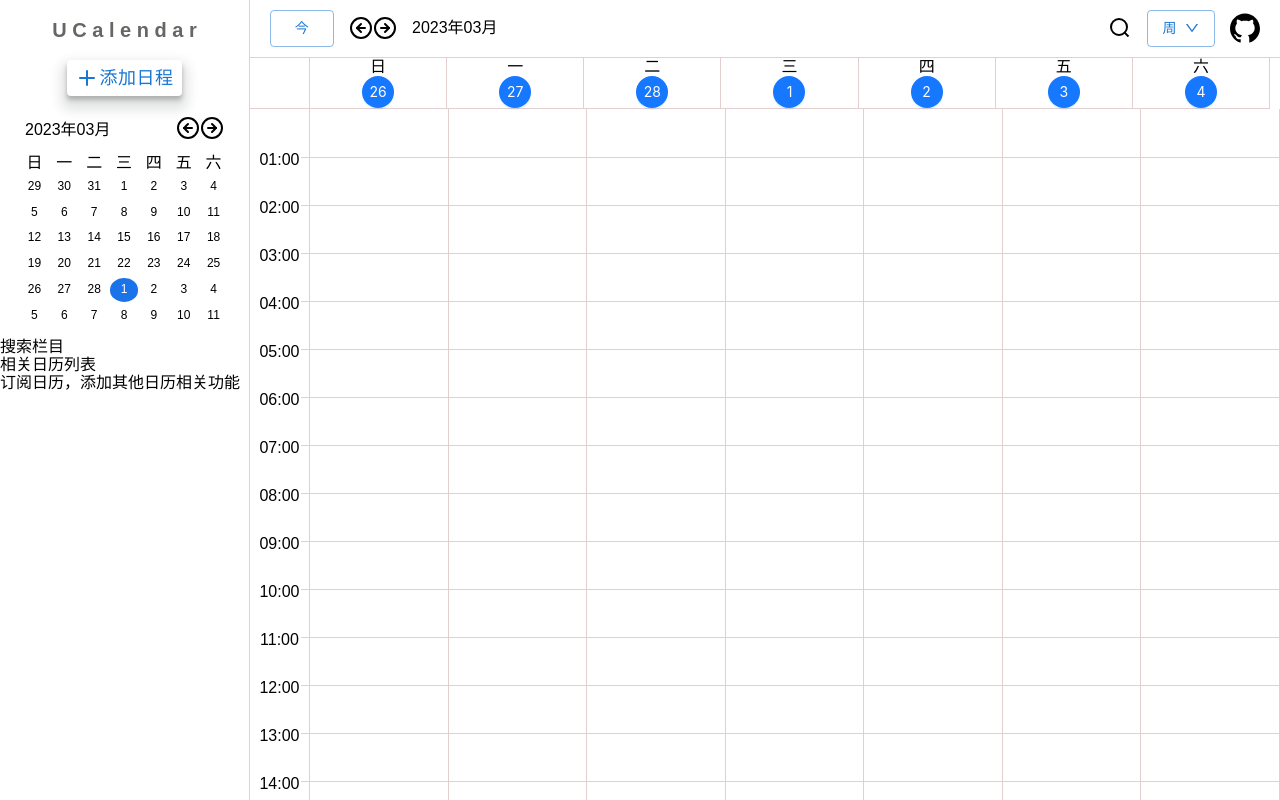
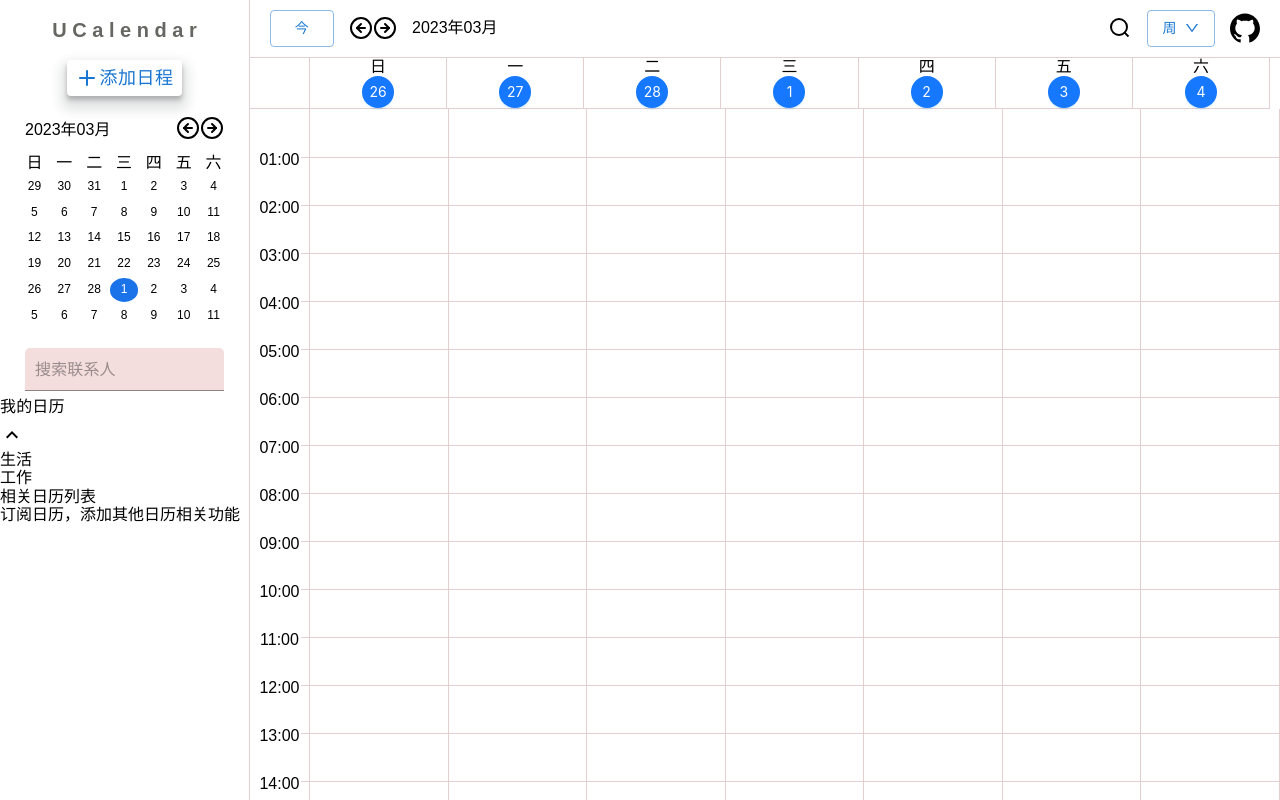
Before and after one commit to linround/Calendar, a React (Vite) app: page / in a window 1280 px wide. Built offline with nearby package versions, Linux system fonts and the light colour scheme; no server answers.

Commit message:
feature: 日历组

```diff
--- /dev/null
+++ b/src/view/LCalendar/SideComponent/CalendarGroups.tsx
@@ -0,0 +1,30 @@
+import React from 'react'
+import ListItemText from '@mui/material/ListItemText'
+import Collapse from '@mui/material/Collapse'
+import ExpandLess from '@mui/icons-material/ExpandLess'
+import ExpandMore from '@mui/icons-material/ExpandMore'
+
+export function CalendarGroups() {
+  const [open, setOpen] = React.useState(true)
+
+  const handleClick = () => {
+    setOpen(!open)
+  }
+
+  return (
+    <div>
+      <div onClick={handleClick}>
+        <ListItemText primary="我的日历" />
+        {open ? <ExpandLess /> : <ExpandMore />}
+      </div>
+      <Collapse in={open} >
+        <div>
+          生活
+        </div>
+        <div>
+          工作
+        </div>
+      </Collapse>
+    </div>
+  )
+}
--- /dev/null
+++ b/src/view/LCalendar/SideComponent/SearchComponent.tsx
@@ -0,0 +1,14 @@
+import React from 'react'
+import { Input } from '@mui/material'
+import styles from './styleSimpleMonth.module.less'
+
+export  function SearchComponent() {
+  return (
+    <div className={styles.search}>
+      <Input
+        fullWidth={true}
+        placeholder="搜索联系人"
+      />
+    </div>
+  )
+}
--- a/src/view/LCalendar/SideComponent/index.tsx
+++ b/src/view/LCalendar/SideComponent/index.tsx
@@ -5,6 +5,8 @@ import { ISideAdd } from '../modules/options'
 import { SimpleCalendar } from './SimpleCalendar'
 import { SimpleController } from './SimpleController'
 import { ISimpleControllerProps } from './utils'
+import { SearchComponent } from './SearchComponent'
+import { CalendarGroups } from './CalendarGroups'
 
 interface IProps extends ISideAdd, ISimpleControllerProps {}
 
@@ -17,7 +19,8 @@ export function SideComponent(props:IProps) {
       <CreateButton {...props} />
       <SimpleController {...props} />
       <SimpleCalendar />
-      <div>搜索栏目</div>
+      <SearchComponent />
+      <CalendarGroups />
       <div>相关日历列表</div>
       <div>订阅日历，添加其他日历相关功能</div>
     </>
--- a/src/view/LCalendar/SideComponent/styleSimpleMonth.module.less
+++ b/src/view/LCalendar/SideComponent/styleSimpleMonth.module.less
@@ -1,5 +1,16 @@
 @import "../variables.less";
 
+
+.search {
+  display: flex;
+  align-items: center;
+  margin: 10px 25px 0 25px;
+  background-color: @SearchBgColor;
+  border-radius: 5px 5px 0 0;
+  input {
+    padding: 10px;
+  }
+}
 .controller {
   display: flex;
   flex-direction: row;
--- a/src/view/LCalendar/index.tsx
+++ b/src/view/LCalendar/index.tsx
@@ -152,7 +152,6 @@ export default function () {
 
 
   function move(amount = 1, calendarType:string):void {
-    console.log(4)
     const moved = copyTimestamp(parsedValue as CalendarTimestamp)
 
     const forward = amount > 0
--- a/src/view/LCalendar/variables.less
+++ b/src/view/LCalendar/variables.less
@@ -15,3 +15,5 @@
 
 @ArrowHoverColor:#625656;
 @ArrowActiveColor:#bb9f9f;
+
+@SearchBgColor: #f3dddd;
```
